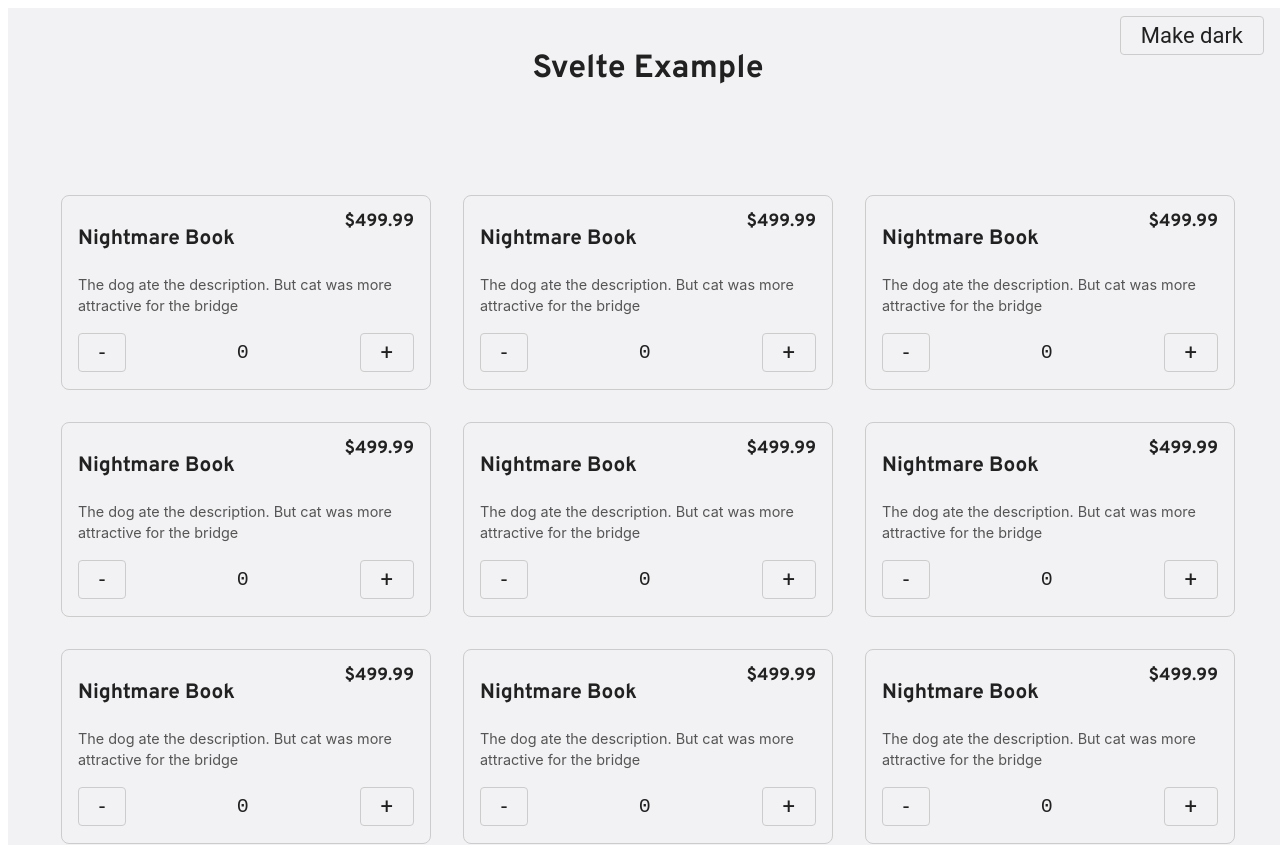
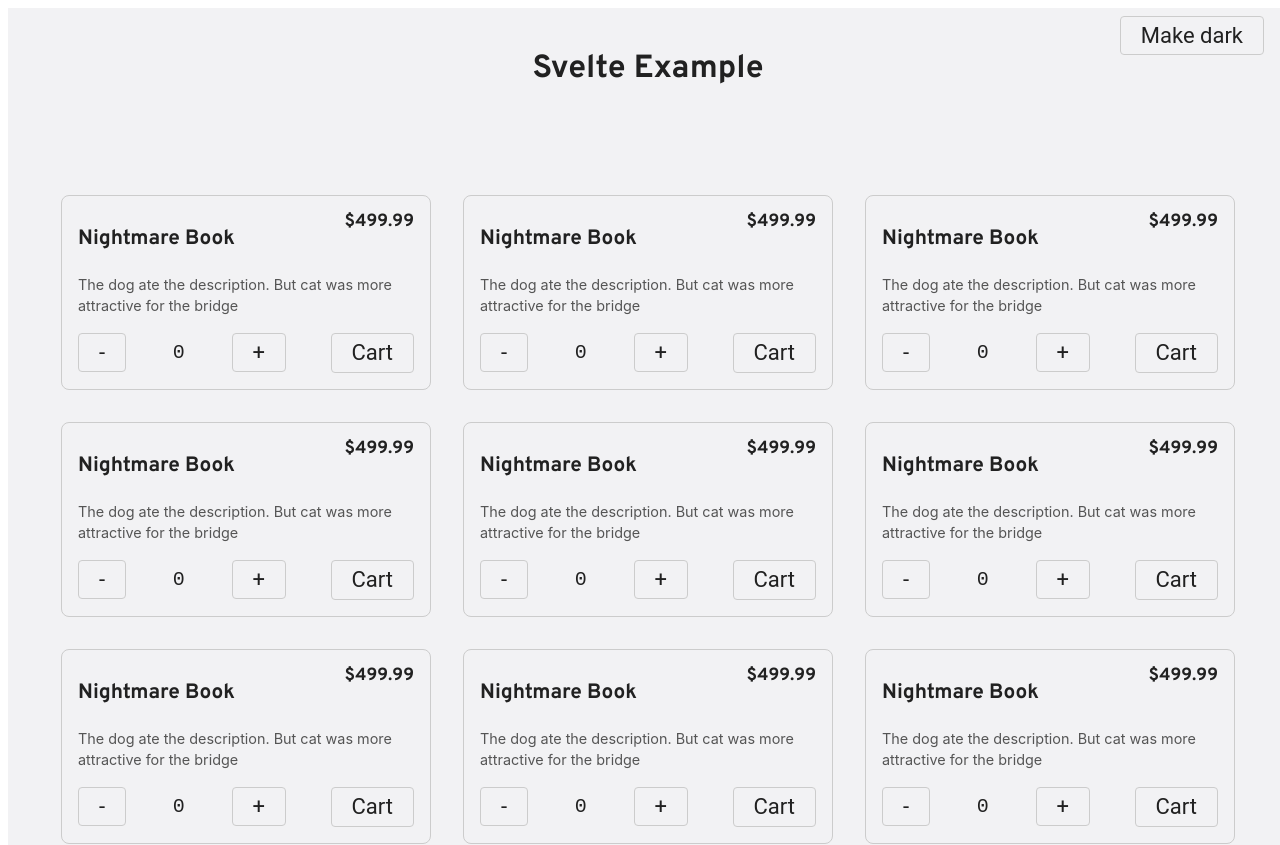
Before and after one commit to lomeat/svelte-app, a Svelte app: page / in a window 1280 px wide. Shown: the top 845 px of the page. Built offline with nearby package versions, Linux system fonts and the light colour scheme.

Commit message:
some fixes

```diff
--- a/src/Card.svelte
+++ b/src/Card.svelte
@@ -1,5 +1,6 @@
 <script>
   import Counter from "./Counter.svelte";
+  import Button from "./ui/Button.svelte";
 
   export let count = 0;
   export let name = "Card name";
@@ -14,7 +15,10 @@
     <span class="price">{price}</span>
   </div>
   <span class="description">{description}</span>
-  <Counter {count} />
+  <div class="footer">
+    <Counter {count} />
+    <Button>Cart</Button>
+  </div>
 </wrapper>
 
 <style lang="scss">
@@ -61,4 +65,9 @@
     padding: 0 0 1rem 0;
     color: $sub-text;
   }
+
+  .footer {
+    display: flex;
+    justify-content: space-between;
+  }
 </style>
--- a/src/Counter.svelte
+++ b/src/Counter.svelte
@@ -44,5 +44,6 @@
     display: flex;
     justify-content: space-between;
     align-items: center;
+    min-width: 13rem;
   }
 </style>
--- a/src/ui/Button.svelte
+++ b/src/ui/Button.svelte
@@ -24,12 +24,12 @@
     cursor: pointer;
 
     &:hover {
-      filter: brightness(0.9);
+      box-shadow: inset 50px 50px 0px rgba(0, 0, 0, 0.1);
     }
 
     &:active {
-      background: $background;
-      box-shadow: inset 0px 0px 5px rgba(0, 0, 0, 0.3);
+      background: transparent;
+      box-shadow: inset 50px 50px 0px rgba(0, 0, 0, 0.2);
     }
   }
 </style>
--- a/src/ui/Input.svelte
+++ b/src/ui/Input.svelte
@@ -12,20 +12,18 @@
     outline: none;
     text-align: center;
     border: 0;
-    width: 100px;
+    width: 5rem;
     font: 20px $fira;
     color: $text;
     border-bottom: 1px solid transparent;
     background: transparent;
     transition: 0.1s ease;
-    border-radius: 4px;
+    border-radius: 0px;
     &:hover {
-      background: white;
-      color: black;
+      border-color: $border;
     }
     &:focus {
-      color: black;
-      background: white;
+      border-color: $text;
     }
 
     &::-webkit-outer-spin-button,
```
